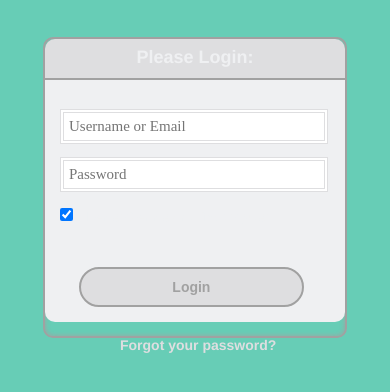
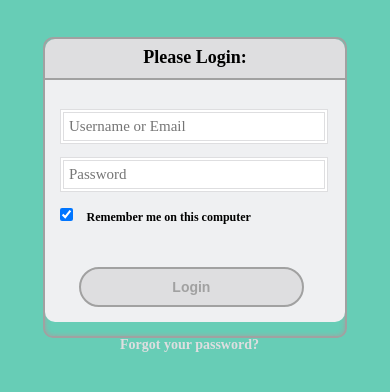
Before and after one commit to adrianamguzman/The-Tech-Academy-Basic-HTML-CSS-Projects, a plain HTML site: page loginform/login.html in a window 390 px wide. Drawn offline with Linux system fonts and the light colour scheme.

```diff
--- a/loginform/css/login_style2.css
+++ b/loginform/css/login_style2.css
@@ -1,7 +1,6 @@
 body{
     background-color: #67cdb6;
     font-size: 18px;
-    font-family: "Helvetica Neue", Arial, Helvetica, sans-serif;
     line-height: 1em;
     font-weight: bold;
 }
@@ -117,7 +116,6 @@
     .login {
          width: 300px;
          height: 297px;
-         color: #eff0f2
     }
 
      input[type="text"],
```
